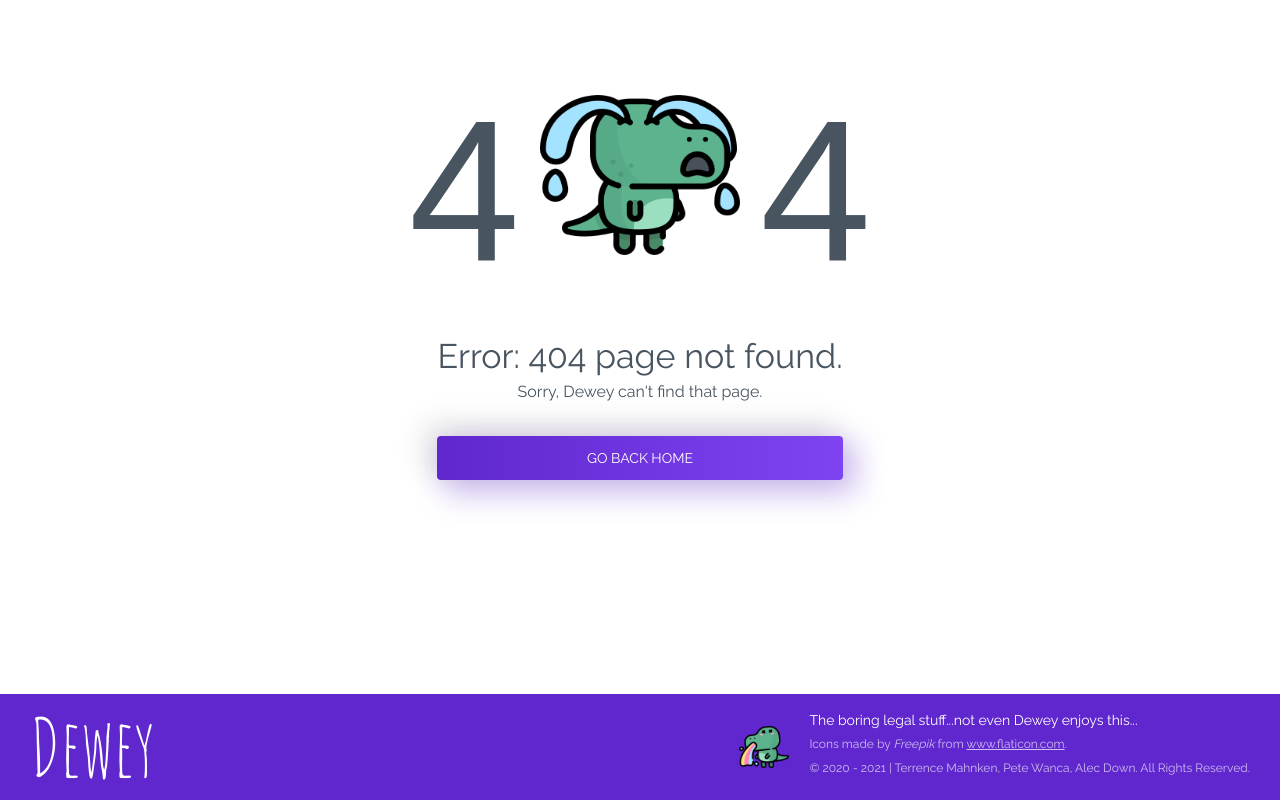
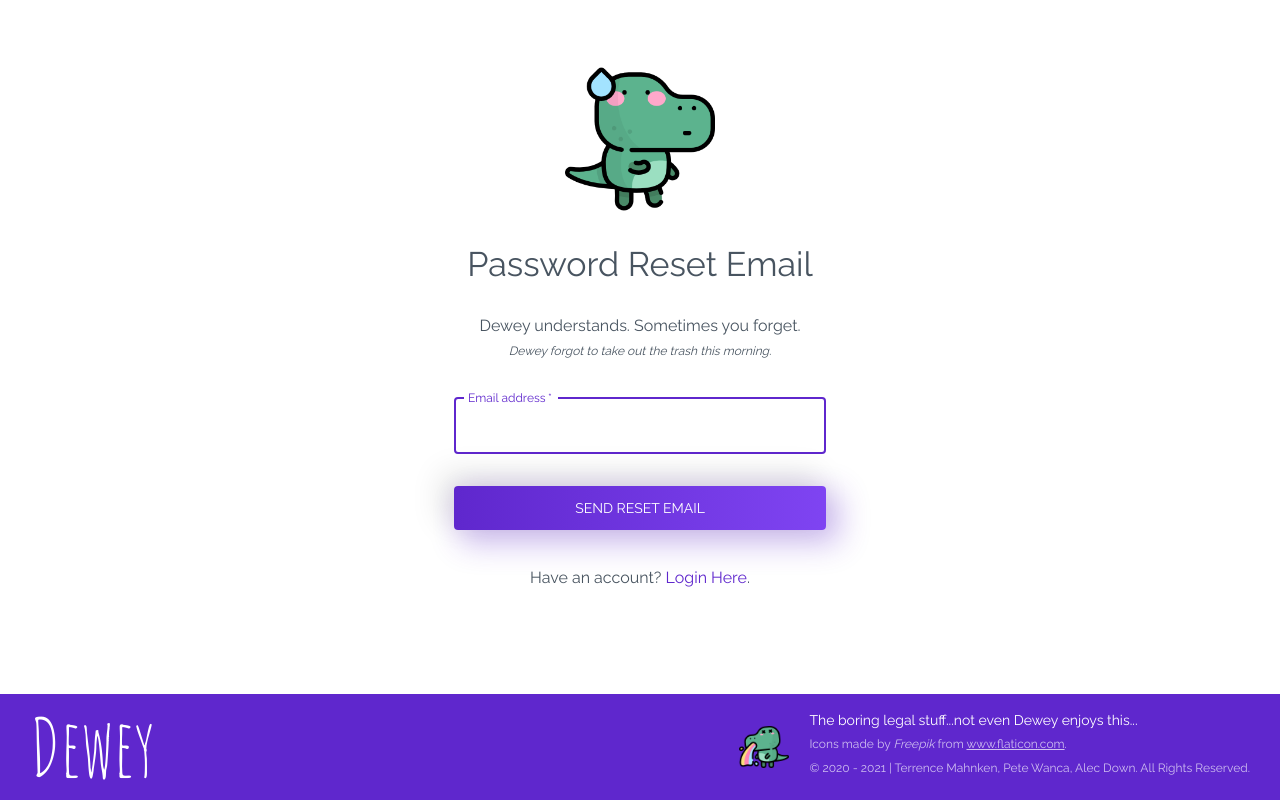
Before and after one commit to TerrenceMM2/dewey, a React (Create React App) app in the folder client/: page /forgotPassword in a window 1280 px wide. Built offline with nearby package versions, Linux system fonts and the light colour scheme.

Commit message:
adds forgot password page and styling

```diff
--- a/client/src/App.js
+++ b/client/src/App.js
@@ -6,6 +6,7 @@ import { Dashboard } from './pages/Dashboard';
 import { Account } from './pages/Account';
 import { Library } from './pages/Library';
 import { NoMatch } from './pages/NoMatch';
+import { Forgot } from './pages/ForgotPassword';
 import { BrowserRouter as Router, Switch, Route } from 'react-router-dom';
 import Footer from './components/Footer';
 import { PrivateRoute } from './utils/PrivateRoute';
@@ -24,6 +25,7 @@ const App = () => {
                         <PrivateRoute exact path="/dashboard" component={Dashboard} />
                         <PrivateRoute exact path="/library" component={Library} />
                         <PrivateRoute exact path="/account" component={Account} />
+                        <Route exact path="/forgotPassword" component={Forgot} />
                         <Route exact component={NoMatch} />
                     </Switch>
                 </div>
--- /dev/null
+++ b/client/src/components/ForgotForm/ForgotForm.js
@@ -0,0 +1,117 @@
+import React, { useContext, useState } from 'react';
+import { Redirect, Link } from 'react-router-dom';
+import { SendEmail } from './Action';
+import { UserContext } from '../../context/contexts/UserContext';
+
+// style imports
+import { makeStyles } from '@material-ui/core/styles';
+import { TextField, Grid, Button, Avatar, Typography } from '@material-ui/core';
+import LockOutlinedIcon from '@material-ui/icons/LockOutlined';
+
+const useStyles = makeStyles(theme => ({
+    link: {
+        textDecoration: 'none',
+        color: theme.palette.secondary.main
+    },
+    paper: {
+        margin: theme.spacing(3),
+        display: 'flex',
+        flexDirection: 'column',
+        alignItems: 'center'
+    },
+    avatar: {
+        margin: theme.spacing(1),
+        backgroundColor: theme.palette.primary.main
+    },
+    form: {
+        width: '100%',
+        marginTop: theme.spacing(1)
+    },
+    submit: {
+        margin: theme.spacing(3, 0, 2)
+    }
+}));
+
+export const ForgotForm = () => {
+    const { user, dispatch } = useContext(UserContext);
+    const [email, setEmail] = useState('');
+
+    const classes = useStyles();
+
+    const message = user.message;
+
+    const handleForm = async e => {
+        e.preventDefault();
+
+        //     try {
+        //         const response = await SendLogin(email, password);
+
+        //         dispatch({ type: 'LOGIN_SUCCESS', payload: { user: response.data } });
+        //         setAuthToken(localStorage.token);
+        //     } catch (error) {
+        //         dispatch({ type: 'LOGIN_FAILURE', payload: { message: error.response.data.data } });
+        //         setPassword('');
+        //         setEmail('');
+        //     }
+    };
+
+    return (
+        <div>
+            <Grid container component="main" justify="center">
+                <Grid item xs={12} sm={8} md={4}>
+                    <div className={classes.paper}>
+                        <img
+                            src={require('../../assets/images/dewey_embarrassed.png')}
+                            alt="avatar"
+                            width="150"
+                            style={{ padding: 30 }}
+                        />
+                        <Typography variant="h4" style={{ textAlign: 'center' }}>
+                            Password Reset Email
+                        </Typography>
+
+                        <form
+                            onSubmit={handleForm}
+                            className={classes.form}
+                            noValidate
+                            autoComplete="off">
+                            {message && <p>{message}</p>}
+                            <Typography
+                                variant="body1"
+                                style={{ margin: '20px 0', textAlign: 'center' }}>
+                                Dewey understands. Sometimes you forget.
+                                <br />
+                                <Typography variant="caption">
+                                    <em>Dewey forgot to take out the trash this morning.</em>
+                                </Typography>
+                            </Typography>
+                            <TextField
+                                required
+                                fullWidth
+                                autoFocus
+                                margin="normal"
+                                color="secondary"
+                                variant="outlined"
+                                type="email"
+                                label="Email address"
+                                value={email}
+                                onChange={e => setEmail(e.target.value)}
+                            />
+                            <Button fullWidth className={classes.submit} type="submit">
+                                Send Reset Email
+                            </Button>
+                        </form>
+
+                        <Typography variant="body1" style={{ marginTop: 20 }}>
+                            Have an account?{' '}
+                            <Link to="/" className={classes.link}>
+                                Login Here
+                            </Link>
+                            .
+                        </Typography>
+                    </div>
+                </Grid>
+            </Grid>
+        </div>
+    );
+};
--- a/client/src/components/LoginForm/LoginForm.js
+++ b/client/src/components/LoginForm/LoginForm.js
@@ -114,7 +114,9 @@ export const LoginForm = () => {
                           </form>
 
                           <Typography variant="body1" style={{ marginTop: 20 }}>
-                              Forgot password?
+                              <Link to="/forgotPassword" className={classes.link}>
+                                  Forgot password?
+                              </Link>
                           </Typography>
 
                           <Typography variant="body1" style={{ marginTop: 20 }}>
--- /dev/null
+++ b/client/src/pages/ForgotPassword.js
@@ -0,0 +1,6 @@
+import React from 'react';
+import { ForgotForm } from '../components/ForgotForm/ForgotForm';
+
+export const Forgot = () => {
+    return <ForgotForm />;
+};
```
Also changed, not shown: client/src/assets/images/dewey_embarrassed.png (added), client/src/components/ForgotForm/Action.js (added).
